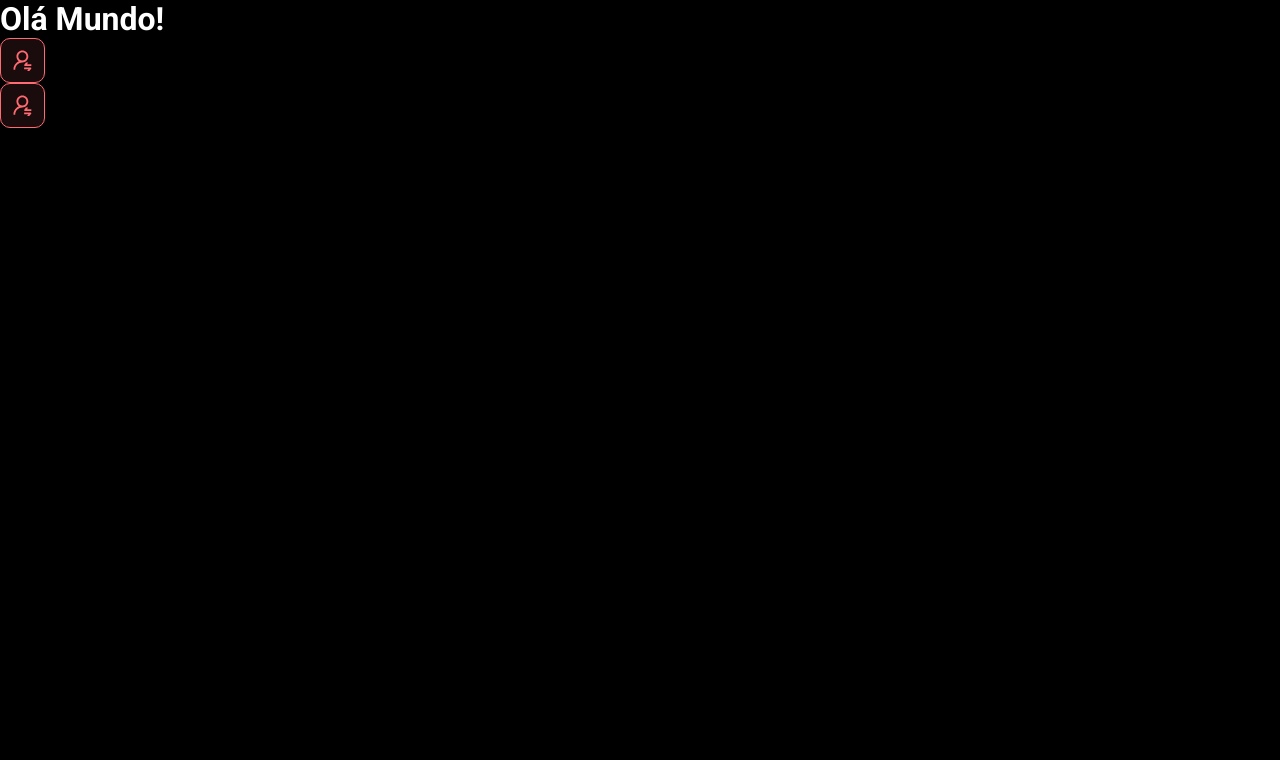
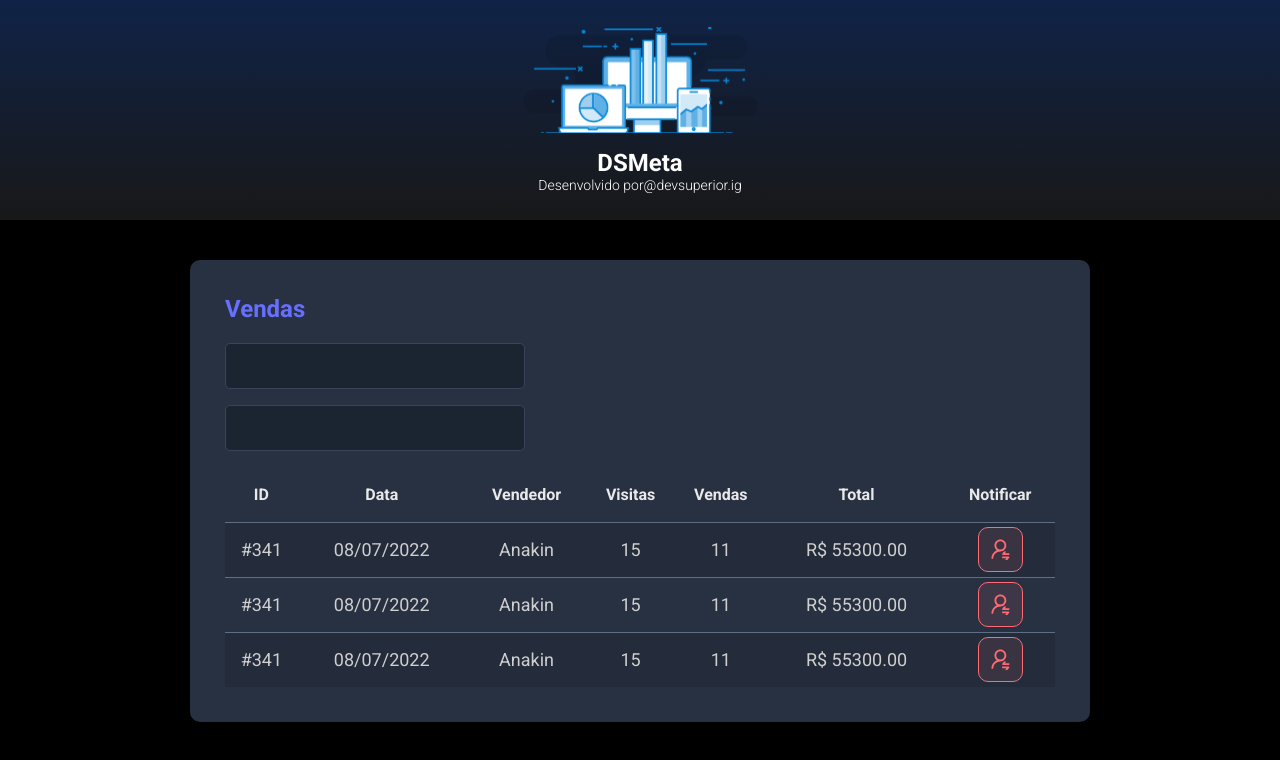
Before and after one commit to Dev-Jonathas/dsmeta, a React (Vite) app in the folder frontend/: page / in a window 1280 px wide. Shown: the top 760 px of the page. Built offline with nearby package versions, Linux system fonts and the light colour scheme.

Commit message:
Other components

```diff
--- a/frontend/src/App.tsx
+++ b/frontend/src/App.tsx
@@ -1,11 +1,20 @@
-import NotificationButton from "./components/NotificationButton"
+import Header from "./components/Header"
+import SalesCard from "./components/SalesCard"
+
 
 function App() {
   return (
     <>
-      <h1> Olá Mundo!</h1>
-      <NotificationButton />
-      <NotificationButton />
+      <Header />
+      <main>
+        <section id="sales">
+          <div className="dsmeta-container">
+          <SalesCard />
+
+          </div>
+        </section>
+      </main>
+
     </>
   )
 }
--- /dev/null
+++ b/frontend/src/components/Header/index.tsx
@@ -0,0 +1,22 @@
+import logo from '../../assets/img/logo.svg'
+
+import './styles.css'
+
+function Header() {
+    return (
+
+        <header>
+            <div className="dsmeta-logo-container">
+                <img src={logo} alt="DSMeta" />
+                <h1>DSMeta</h1>
+                <p>
+                    Desenvolvido por
+                    <a href="https://www.instagram.com/devsuperior.ig">@devsuperior.ig</a>
+                </p>
+            </div>
+        </header>
+
+    )
+}
+
+export default Header
--- /dev/null
+++ b/frontend/src/components/Header/styles.css
@@ -0,0 +1,27 @@
+header {
+    background: linear-gradient(180deg, #102347 0%, #181818 100%);
+    height: 220px;
+    display: flex;
+    align-items: center;
+    justify-content: center;
+}
+
+.dsmeta-logo-container {
+    display: flex;
+    flex-direction: column;
+    align-items: center;
+}
+
+.dsmeta-logo-container img {
+    width: 235px;
+}
+
+.dsmeta-logo-container h1 {
+    margin-top: 15px;
+    font-size: 24px;
+}
+
+.dsmeta-logo-container p {
+    font-size: 14px;
+    font-weight: 300;
+}
--- /dev/null
+++ b/frontend/src/components/SalesCard/index.tsx
@@ -0,0 +1,79 @@
+import NotificationButton from '../NotificationButton'
+import './styles.css'
+
+function SalesCard() {
+    return (
+        <div className="dsmeta-card">
+            <h2 className="dsmeta-sales-title">Vendas</h2>
+            <div>
+                <div className="dsmeta-form-control-container">
+                    <input className="dsmeta-form-control" type="text" />
+                </div>
+                <div className="dsmeta-form-control-container">
+                    <input className="dsmeta-form-control" type="text" />
+                </div>
+            </div>
+
+            <div>
+                <table className="dsmeta-sales-table">
+                    <thead>
+                        <tr>
+                            <th className="show992">ID</th>
+                            <th className="show576">Data</th>
+                            <th>Vendedor</th>
+                            <th className="show992">Visitas</th>
+                            <th className="show992">Vendas</th>
+                            <th>Total</th>
+                            <th>Notificar</th>
+                        </tr>
+                    </thead>
+                    <tbody>
+                        <tr>
+                            <td className="show992">#341</td>
+                            <td className="show576">08/07/2022</td>
+                            <td>Anakin</td>
+                            <td className="show992">15</td>
+                            <td className="show992">11</td>
+                            <td>R$ 55300.00</td>
+                            <td>
+                                <div className="dsmeta-red-btn-container">
+                                <NotificationButton />
+                                </div>
+                            </td>
+                        </tr>
+                        <tr>
+                            <td className="show992">#341</td>
+                            <td className="show576">08/07/2022</td>
+                            <td>Anakin</td>
+                            <td className="show992">15</td>
+                            <td className="show992">11</td>
+                            <td>R$ 55300.00</td>
+                            <td>
+                                <div className="dsmeta-red-btn-container">
+                                <NotificationButton />
+                                </div>
+                            </td>
+                        </tr>
+                        <tr>
+                            <td className="show992">#341</td>
+                            <td className="show576">08/07/2022</td>
+                            <td>Anakin</td>
+                            <td className="show992">15</td>
+                            <td className="show992">11</td>
+                            <td>R$ 55300.00</td>
+                            <td>
+                                <div className="dsmeta-red-btn-container">
+                                    <NotificationButton />
+                                </div>
+                            </td>
+                        </tr>
+                    </tbody>
+
+                </table>
+            </div>
+
+        </div>
+    )
+}
+
+export default SalesCard
--- /dev/null
+++ b/frontend/src/components/SalesCard/styles.css
@@ -0,0 +1,149 @@
+@import url("https://fonts.googleapis.com/css2?family=Roboto:wght@300;400;700&display=swap");
+
+* {
+    font-family: "Roboto", sans-serif;
+    box-sizing: border-box;
+    margin: 0;
+    padding: 0;
+}
+
+body,
+html {
+    background-color: #000;
+    color: #fff;
+}
+
+a,
+a:hover,
+a:visited {
+    color: unset;
+    text-decoration: none;
+}
+
+header {
+    background: linear-gradient(180deg, #102347 0%, #181818 100%);
+    height: 220px;
+    display: flex;
+    align-items: center;
+    justify-content: center;
+}
+
+.dsmeta-logo-container {
+    display: flex;
+    flex-direction: column;
+    align-items: center;
+}
+
+.dsmeta-logo-container img {
+    width: 235px;
+}
+
+.dsmeta-logo-container h1 {
+    margin-top: 15px;
+    font-size: 24px;
+}
+
+.dsmeta-logo-container p {
+    font-size: 14px;
+    font-weight: 300;
+}
+
+.dsmeta-card {
+    background-color: #283142;
+    border-radius: 10px;
+    padding: 30px 10px;
+}
+
+
+.dsmeta-sales-title {
+    color: #676fff;
+    font-size: 24px;
+    margin-bottom: 20px;
+}
+
+.dsmeta-form-control-container {
+    margin-bottom: 16px;
+    max-width: 300px;
+}
+
+.dsmeta-form-control {
+    width: 100%;
+    height: 46px;
+    background-color: #1b2531;
+    border: 1px solid #384459;
+    border-radius: 5px;
+    color: #9aaabe;
+    padding: 0 20px;
+    font-size: 18px;
+}
+
+.dsmeta-sales-table {
+    width: 100%;
+    border-spacing: 0;
+    border-collapse: collapse;
+}
+
+.dsmeta-sales-table thead {
+    height: 55px;
+    font-size: 16px;
+    color: #e9e9e9;
+    font-weight: 700;
+}
+
+.dsmeta-sales-table tbody {
+    font-size: 14px;
+    font-weight: 400;
+    color: #cfcfcf;
+    text-align: center;
+}
+
+.dsmeta-sales-table tbody tr {
+    height: 74px;
+    border-top: 1px solid #5f6e82;
+}
+
+.dsmeta-sales-table tbody tr:hover>td {
+    background-color: #384459;
+}
+
+.dsmeta-sales-table tbody tr:nth-child(odd) {
+    background-color: #242c3b;
+}
+
+.dsmeta-red-btn-container {
+    display: flex;
+    justify-content: center;
+}
+
+
+.show576 {
+    display: none;
+}
+
+.show992 {
+    display: none;
+}
+
+@media (min-width: 576px) {
+    .show576 {
+        display: table-cell;
+    }
+
+    .dsmeta-card {
+        padding: 35px;
+    }
+
+    .dsmeta-sales-table tbody tr {
+        height: 55px;
+    }
+
+    .dsmeta-sales-table tbody {
+        font-size: 18px;
+    }
+}
+
+@media (min-width: 992px) {
+    .show992 {
+        display: table-cell;
+    }
+}
```
Also changed, not shown: frontend/src/assets/img/logo.svg (added).
